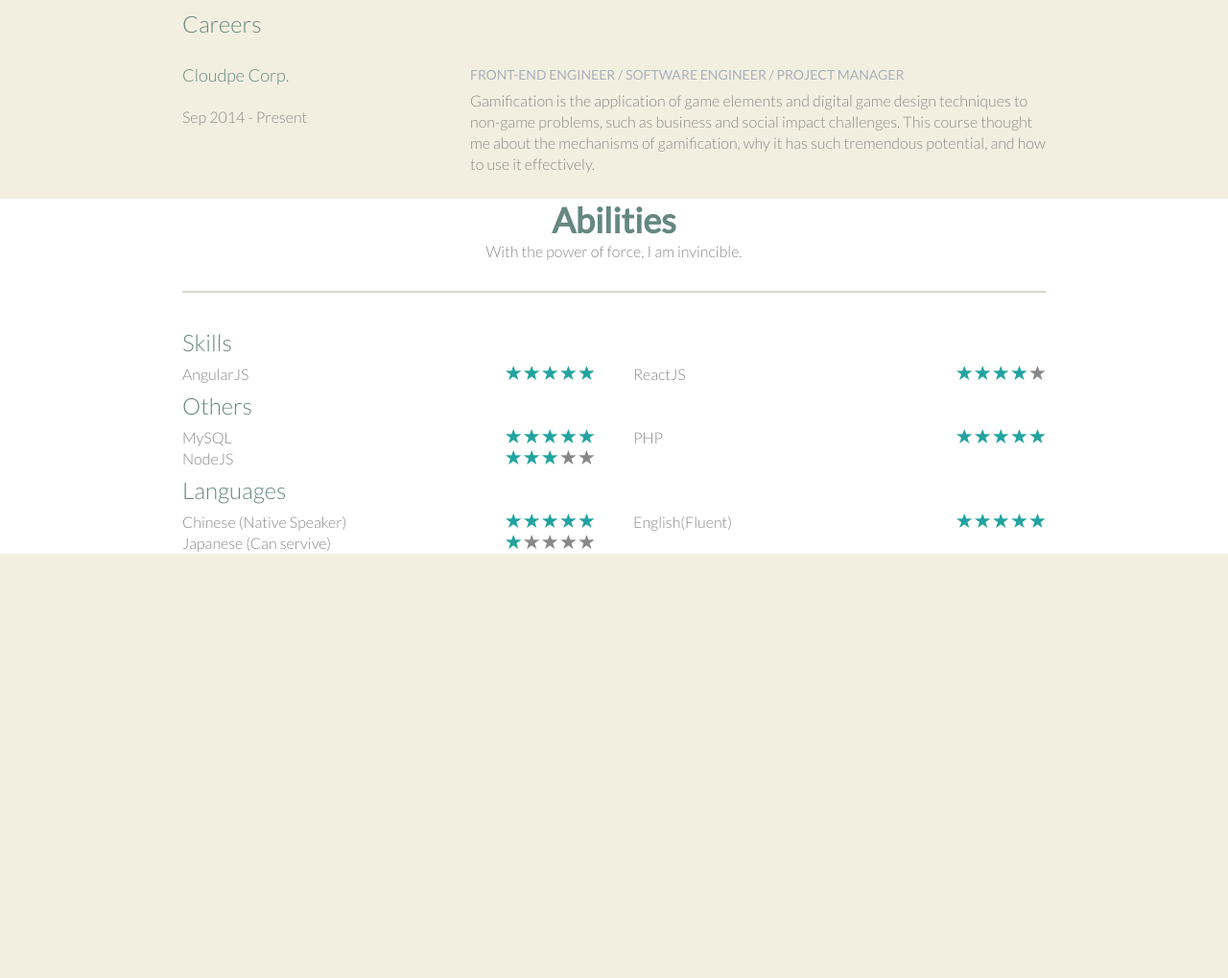
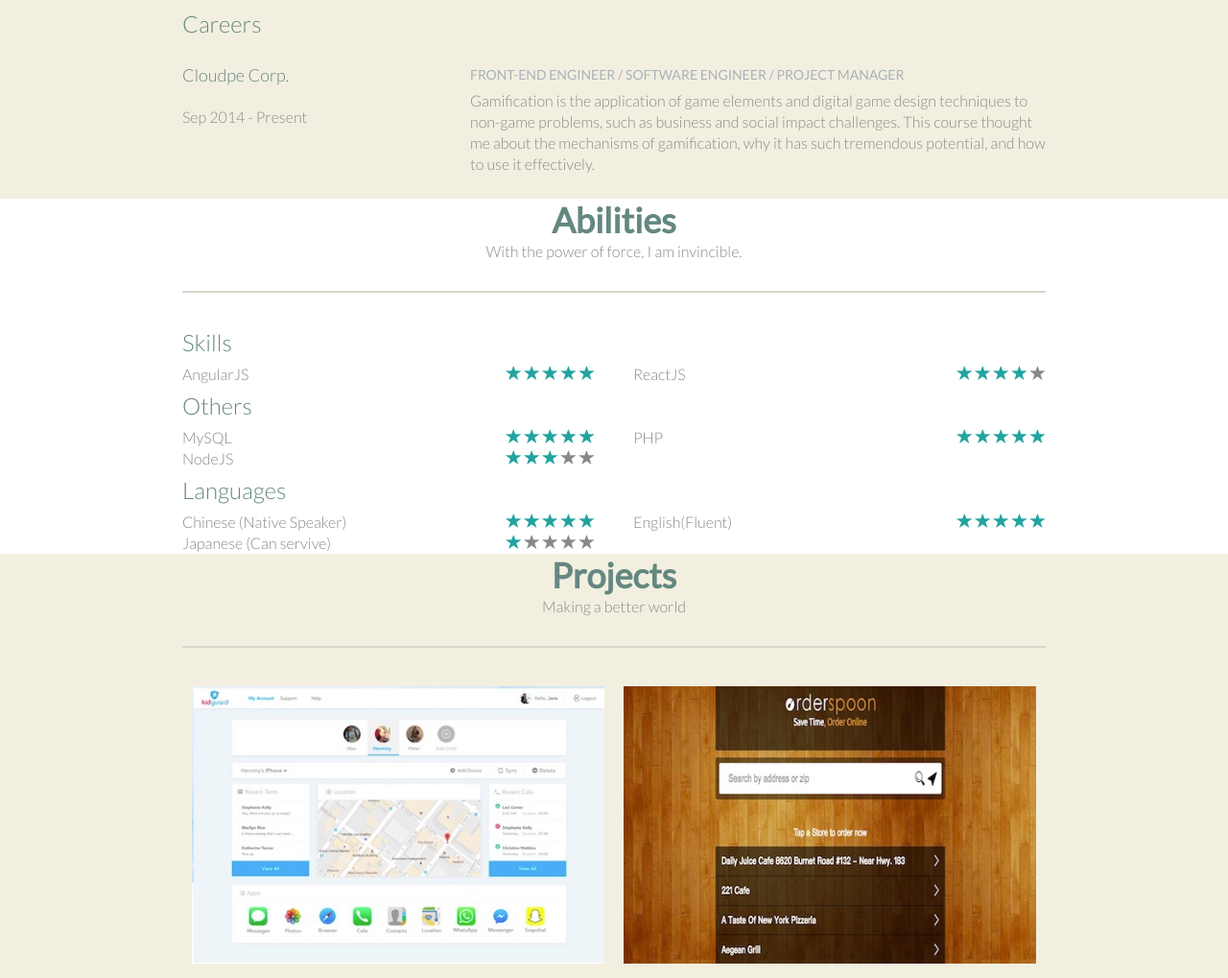
Before and after one commit to ultralabed/Edward-Shih, a plain HTML site: page index.html in a window 1280 px wide. Shown: the part 1636-2655 px from the top of the page at 96% size. Before the commit the page ends 2213 px from the top, so only its background shows below. Drawn offline with nearby package versions, Linux system fonts and the light colour scheme.

Commit message:
feat: project WIP

```diff
--- a/assets/stylesheets/main.css
+++ b/assets/stylesheets/main.css
@@ -346,7 +346,7 @@ p a {
   height: 100vh;
   background: url('../home_bk.jpg') no-repeat center;
   background-size: cover;
-  opacity: 0.6;
+  opacity: 0.85;
 }
 .scroll-down {
   position: absolute;
@@ -455,6 +455,15 @@ p a {
   background-color: #ffffff;
 }
 
+.ability-head {
+  text-align: center;
+}
+
+.ability-head h2 {
+  font-weight: 700;
+  font-size: 36px;
+}
+
 .ability-title {
   display: inline-block;
   width: 60%;
@@ -485,6 +494,38 @@ p a {
 .list-left:hover > .ability-score,
 .list-right:hover > .ability-score {
   font-size: 18px;
+}
+
+/*
+  ========================================
+  Project
+  ========================================
+*/
+
+#project {
+  background-color: #f3efe0;
+}
+
+.project-head {
+  text-align: center;
+}
+
+.project-head h2 {
+  font-weight: 700;
+  font-size: 36px;
+}
+
+.project-box {
+  margin: 10px;
+}
+
+.project-image {
+  width: 100%;
+}
+
+.project-image:hover {
+  background-color: #fff;
+  opacity: .6;
 }
 
 /*
--- a/index.html
+++ b/index.html
@@ -115,7 +115,7 @@
     </section>
     <section id="ability">
       <div class="container abilites">
-        <div class="profile-head">
+        <div class="ability-head">
           <h2>Abilities</h2>
           <p>With the power of force, I am invincible.</p>
           <div class="split-line split-line-light flex-1-1"></div>
@@ -235,6 +235,23 @@
         </section>
       </div>
     </section>
+    <section id="project">
+      <div class="container project">
+        <div class="project-head">
+          <h2>Projects</h2>
+          <p>Making a better world</p>
+          <div class="split-line split-line-light flex-1-1"></div>
+        </div>
+        <div class="flex">
+          <div class="flex-1-2 project-box">
+            <img src="./assets/kg.jpg" alt="Kidguard" class="project-image"/>
+          </div>
+          <div class="flex-1-2 project-box">
+            <img src="./assets/orderspoon.jpg" alt="Orderspoon project" class="project-image"/>
+          </div>
+        </div>
+      </div>
+    </section>
     <script src="./assets/jquery-1.11.2.js"></script>
     <script src="app.js"></script>
   </body>
```
Also changed, not shown: assets/home_bk.jpg, assets/kg.jpg (added), assets/orderspoon.jpg (added).
